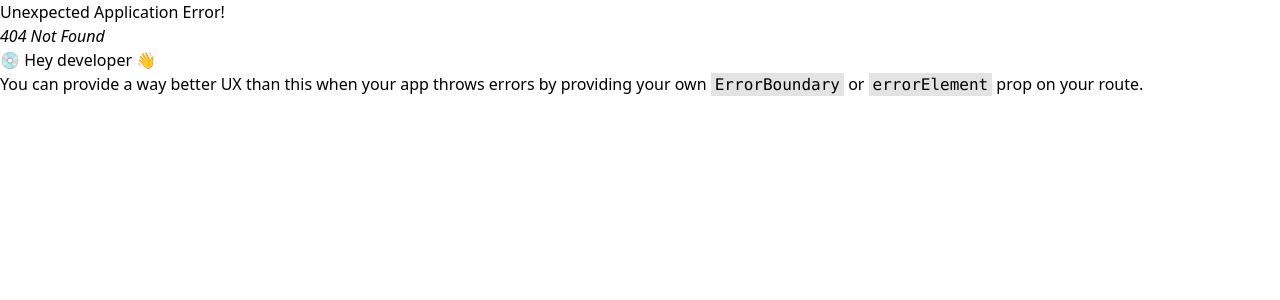
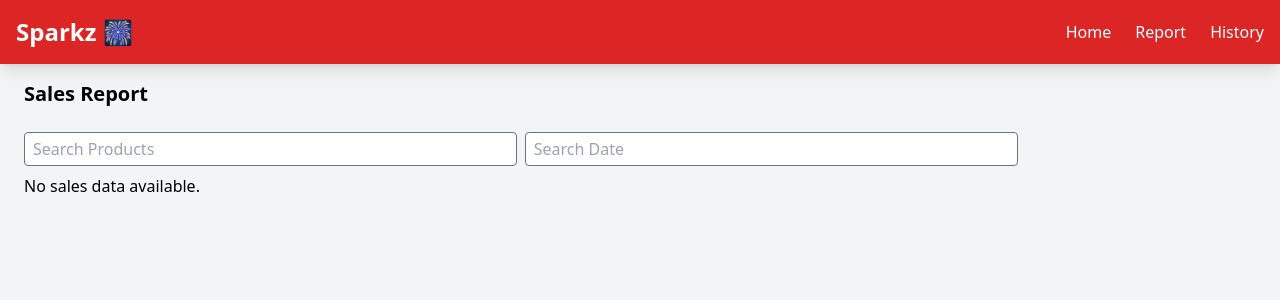
Before and after one commit to sanjeeva-rao/e-commerce, a React (Create React App) app: page /report in a window 1280 px wide. Before the commit this address had no page. Shown: the top 300 px of the page. Built offline with nearby package versions, Linux system fonts and the light colour scheme.

Commit message:
added history and report page

```diff
--- a/src/App.js
+++ b/src/App.js
@@ -8,6 +8,7 @@ import { createBrowserRouter, RouterProvider } from 'react-router-dom';
 import Home from './Components/Home';
 import Cart from './Components/Cart';
 import InvoiceHistory from './Components/InvoiceHistory';
+import SalesReport from './Components/SalesReport';
 
 function App() {
   const [cartItems, setCartIems] = useState([]);
@@ -27,6 +28,10 @@ function App() {
           {
             path: "/history",
             element: <InvoiceHistory/>
+          },
+          {
+            path: "/report",
+            element: <SalesReport />
           }
         ]
       }
--- a/src/Components/Header.js
+++ b/src/Components/Header.js
@@ -9,8 +9,8 @@ const Header = () => {
             <nav>
                 <ul className="flex gap-6">
                 <li className="hover:underline cursor-pointer" onClick={()=>navigate("/")}>Home</li>
-                <li className="hover:underline cursor-pointer" onClick={()=>navigate("/history")} >Products</li>
-                <li className="hover:underline cursor-pointer">Contact</li>
+                <li className="hover:underline cursor-pointer" onClick={()=>navigate("/report")} >Report</li>
+                <li className="hover:underline cursor-pointer" onClick={()=>navigate("/history")}>History</li>
                 </ul>
             </nav>
             </div>
--- /dev/null
+++ b/src/Components/SalesReport.js
@@ -0,0 +1,93 @@
+import { useEffect, useState } from "react";
+
+const SalesReport = () => {
+  const [salesData, setSalesData] = useState([]);
+  const [defaultSalesData, setDefaltSalesData] = useState([]);
+  const [serachProduct, setSearchProduct] = useState("");
+  const [searchDate, setSearchDate] = useState("")
+  useEffect(() => {
+    // Load invoices from localStorage
+    const savedInvoices = JSON.parse(localStorage.getItem("invoices")) || [];
+
+    // Flatten all invoices into a sales report
+    const report = [];
+    savedInvoices.forEach((invoice) => {
+      invoice.items.forEach((item) => {
+        report.push({
+          date: invoice.date,
+          product: item.name,
+          qty: item.numberOfItems,
+          amount: item.numberOfItems * parseInt(item.price),
+        });
+      });
+    });
+
+    setSalesData(report);
+    setDefaltSalesData(report);
+  }, []);
+
+  // ✅ Calculate totals
+  const totalQty = salesData.reduce((sum, sale) => sum + sale.qty, 0);
+  const totalAmount = salesData.reduce((sum, sale) => sum + sale.amount, 0);
+
+  const filterSalesData = (type, value) => {
+    if(type === "item"){
+      setSearchProduct(value);
+      const filterData = defaultSalesData.filter(data => data.product.toUpperCase().includes(value.toUpperCase()));
+      setSalesData(filterData);
+    }
+    else{
+      setSearchDate(value);
+      const filterData = defaultSalesData.filter(data => data.date.toUpperCase().includes(value.toUpperCase()));
+      setSalesData(filterData);
+    }
+  }
+
+  return (
+    <div className="p-6 pt-20">
+      <h1 className="text-xl font-bold mb-4">Sales Report</h1>
+
+      {/* search Items */}
+      <div>
+        <input placeholder="Search Products" className="border border-gray-500 w-[40%] my-2 px-2 py-1 rounded" value={serachProduct} onChange={(e)=>filterSalesData("item", e.target.value)}/>
+        <input placeholder="Search Date" className="border border-gray-500 w-[40%] my-2 px-2 py-1 rounded mx-2" value={searchDate} onChange={(e)=>filterSalesData("date", e.target.value)}/>
+      </div>
+
+      {salesData.length === 0 ? (
+        <p>No sales data available.</p>
+      ) : (
+        <table className="w-full border-collapse border border-gray-300 text-sm">
+          <thead>
+            <tr className="bg-gray-200 text-left">
+              <th className="border border-gray-300 px-3 py-2">Date</th>
+              <th className="border border-gray-300 px-3 py-2">Product</th>
+              <th className="border border-gray-300 px-3 py-2">Number of Sales</th>
+              <th className="border border-gray-300 px-3 py-2">Amount (₹)</th>
+            </tr>
+          </thead>
+          <tbody>
+            {salesData.map((sale, index) => (
+              <tr key={index} className="hover:bg-gray-50">
+                <td className="border border-gray-300 px-3 py-2">{sale.date}</td>
+                <td className="border border-gray-300 px-3 py-2">{sale.product}</td>
+                <td className="border border-gray-300 px-3 py-2">{sale.qty}</td>
+                <td className="border border-gray-300 px-3 py-2">₹{sale.amount}</td>
+              </tr>
+            ))}
+
+            {/* ✅ Totals Row */}
+            <tr className="bg-gray-100 font-bold">
+              <td className="border border-gray-300 px-3 py-2 text-right" colSpan={2}>
+                TOTAL
+              </td>
+              <td className="border border-gray-300 px-3 py-2">{totalQty}</td>
+              <td className="border border-gray-300 px-3 py-2">₹{totalAmount}</td>
+            </tr>
+          </tbody>
+        </table>
+      )}
+    </div>
+  );
+};
+
+export default SalesReport;
```
